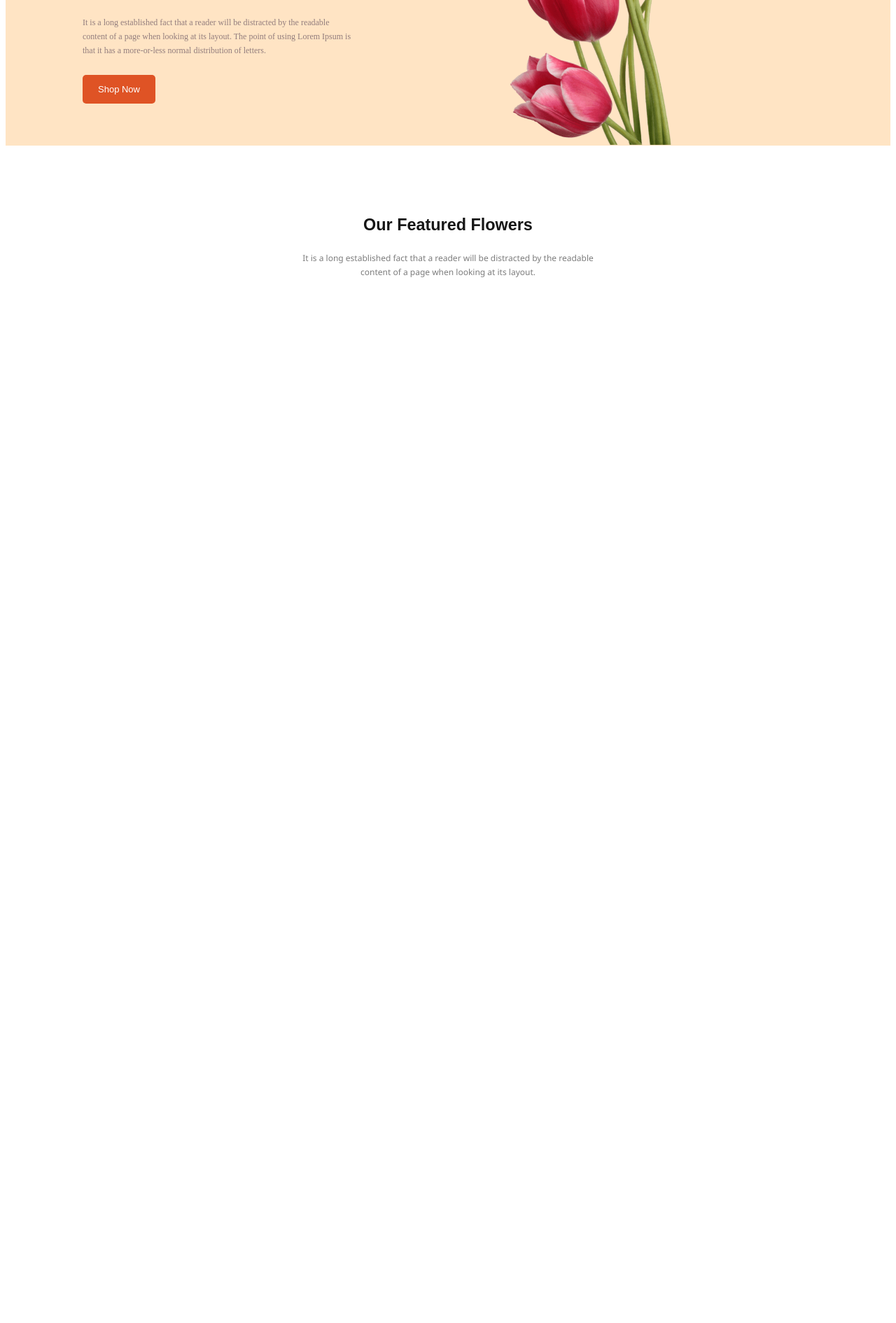
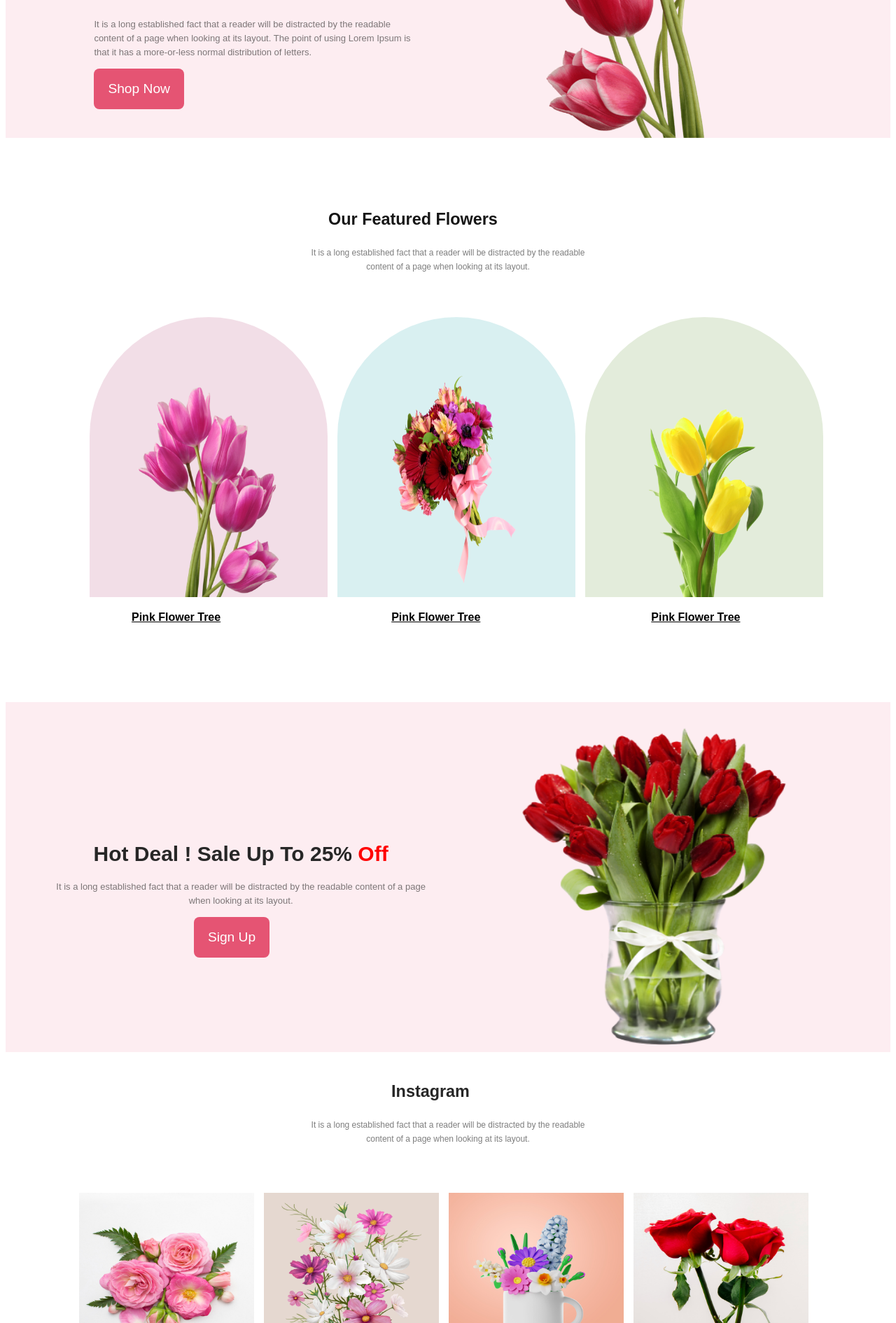
Before and after one commit to missionprogramming23/assignment-1, a plain HTML site: page assignment-1/index.html in a window 1280 px wide. Shown: the part 311-2201 px from the top of the page at 70% size. Before the commit the page ends 800 px from the top, so only its background shows below. Drawn offline with Linux system fonts and the light colour scheme.

Commit message:
finished my work

```diff
--- a/assignment-1/index.html
+++ b/assignment-1/index.html
@@ -7,29 +7,85 @@
     <link rel="stylesheet" href="style/style.css">
 </head>
 <body>
+  <div class="banner">
+    <div class="bbody">
+        <h1 id="h">Let's make beautiful flowers a part of your life.</h1>
+        <p id="ph">
+            It is a long established fact that a reader will be distracted by the readable  content of a page when looking at its layout. The point of using Lorem Ipsum is that it has a more-or-less normal distribution of letters.
+        </p>
+        <button class="btn">
+            Shop Now
+        </button>
+    </div>
+    <img id="p1" src="flower-shop-assignment-main/flower-shop-assignment-main/Flower Asset/pngwing 10.png" alt="">
+  </div>
 
-    <header class="head-pic">
-        <nav class="flex">
-        <h1 class="head">Let's make <br> beautiful flowers a <br> part of your life.</h1>
-        <p class="pp">
-            It is a long established fact that a reader will be distracted by the readable <br> content of a page when looking at its layout. The point of using Lorem Ipsum is <br> that it has a  more-or-less normal distribution of letters.
-        </p>
-        <button class="btm-color">Shop Now</button>
-
-    </nav>
-    <img class="pic" src="flower-shop-assignment-main/flower-shop-assignment-main/Flower Asset/pngwing 10.png" alt="">
-
-
-    </header>
     <div class="h3"><h3>Our Featured Flowers</h3></div>
     <p class="pp2">It is a long established fact that a reader will be distracted by the readable <br> content of a page when looking at its layout.</p>
 
+    <div class="div_flower">
+        <img class="c1" id="div_1st" src="flower-shop-assignment-main/flower-shop-assignment-main/Flower Asset/pngwing 6.png" alt="">
+        <img class="c1" id="div_2nd"src="flower-shop-assignment-main/flower-shop-assignment-main/Flower Asset/pngwing 5.png" alt="">
+        <img class="c1" id="div_3rd"src="flower-shop-assignment-main/flower-shop-assignment-main/Flower Asset/pngwing 7.png" alt="">
+
+        <ul>
+            <li>Pink Flower Tree</li>
+            <li>Pink Flower Tree</li>
+            <li>Pink Flower Tree</li>
+        </ul>
+
+   </div>
+
+   <div class="mid">
+    <div>
+        <h1 id="hb2">Hot Deal ! Sale Up To 25% <span style="color: red;">Off</span></h1>
+        <p id="ph2">
+            It is a long established fact that a reader will be distracted by the readable content of a page when looking at its layout.
+        </p>
+        <button class="btn2">
+            Sign Up
+        </button>
+    </div>
+    <img id="p1" src="flower-shop-assignment-main/flower-shop-assignment-main/Flower Asset/pngwing 8.png" alt="">
+  </div>
+  <div class="h4"><h3>Instagram</h3></div>
+    <p class="pp2">It is a long established fact that a reader will be distracted by the readable <br> content of a page when looking at its layout.</p>
+
+  <div class="fl2">
+    <div>
+    <img class="div_flower2" src="flower-shop-assignment-main/flower-shop-assignment-main/Flower Asset/Flower 01.png" alt="">
+    <img class="div_flower2" src="flower-shop-assignment-main/flower-shop-assignment-main/Flower Asset/Rectangle 4.png" alt="">
+    <img class="div_flower2" src="flower-shop-assignment-main/flower-shop-assignment-main/Flower Asset/Rectangle 5.png" alt="">
+    <img class="div_flower2" src="flower-shop-assignment-main/flower-shop-assignment-main/Flower Asset/Rectangle 6.png" alt="">
+    </div>
+</div>
+
     <main>
+        <div id="foo">
+            <div class="last">
 
+                <h1>Get The Latest Deals</h1>
+                <p>
+                    $30 coupon for first shopping
+                </p>
+
+                <input class="box" type="email" placeholder="Enter your email here...." name="" id="">
+
+                <button class="btnl">
+                    Subscribe
+                </button>
+            </div>
+        </div>
     </main>
 
     <footer>
-
+        <div class="bac">
+            <div class="venis">
+        <h3 class="foot"> <span style="color: #E55473;">Flower</span><span style="color: #FFFFFF;">Shop</span></h3>
+        <p id="fo">It is a long established fact that a reader will be distracted by the readable <br> content of a page when looking at its layout.</p>
+        <p id="finish">@2020-2023, FlowerShop.com. All rights reserved. </p>
+    </div>
+    </div>
     </footer>
 
 </body>
--- a/assignment-1/style/style.css
+++ b/assignment-1/style/style.css
@@ -1,44 +1,41 @@
-.head{
-     display: flex;
-     flex-direction: column;
-     font-size: 55px;
-     color: rgb(41, 38, 38);
-     font-family: Arial, Helvetica, sans-serif;
-     margin-left: 50px;
-     line-height: 58px;
+.banner{
+    display: flex;
+    height: 500px;
+    align-items: center;
+    justify-content: space-between;
+    background: rgba(229, 84, 115, 0.10);
+    font-family: Arial, Helvetica, sans-serif;
+    line-height: normal;
 }
-.pp{
-    font-size: 12px;
-    margin-bottom: 25px;
-    margin-left: 50px;
+.bbody{
+    margin-left: 10%;
+}
+#h{
+    font-size: 60px;
+    font-weight: 770;
+    color: #272727;
+}
+#ph{
+    font-size: small;
+    padding: 0px 100px 0px 0px;
+    font-family: Arial, Helvetica, sans-serif;
     line-height: 20px;
-    color: rgb(146, 125, 125);
-
+    color: rgba(39, 39, 39, 0.60);
 
 }
-.btm-color{
-    color: white;
+.btn{
     border: none;
-    font-size: 10px;
-    padding: 13px 22px;
-    border-radius: 5px;
-    background-color: rgb(223, 83, 37);
-    margin-left: 50px;
-    font-size: 13px;
+    padding: 18px 20px;
+    background-color: #E55473;
+    border-radius: 8px;
+    color: #FFF;
+    font-size: larger;
 }
-.flex{
-    padding: 60px 60px;
-
-
-}
-nav{
-
-
-}
-.head-pic{
-    display: flex;
-    background-color: bisque;
-
+#p1{
+    height: 470px;
+    width: 400px;
+    margin-right: 10%;
+    padding: 30px 10px 0px 60px;
 
 }
 .pic{
@@ -50,17 +47,185 @@ nav{
 }
 .h3{
     text-align: center;
-    margin-top: 100px;
     font-size: 20px;
     font-family: Arial, Helvetica, sans-serif;
     color: rgb(22, 22, 22);
+    padding: 80px 100px 0px 0px;
 }
 .pp2{
     color: rgba(39, 39, 39, 0.60);
 text-align: center;
-font-family: 'Segoe UI', Tahoma, Geneva, Verdana, sans-serif;
+font-family: Arial, Helvetica, sans-serif;
 font-size: 12px;
 font-style: normal;
 font-weight: 200;
 line-height: 20px;
+padding-bottom: 50px;
 }
+ul >li{
+    display: flex;
+    display: inline-flex;
+    text-align: center;
+    padding: 0px 30px;
+    margin-left: 90px;
+    margin-right: 90px;
+    font-family: Arial, Helvetica, sans-serif;
+    font-weight: 700;
+    text-decoration-line: underline;
+
+}
+
+.div_flower{
+    background: #FFF;
+    width: 100%;
+    height: 500px;
+    margin-left: 20px;
+    margin-right: 20px;
+}
+
+#div_1st{
+    margin-left: 100px;
+    padding: 100px 70px 0px 70px;
+    width: 200px;
+    height: 300px;
+    background: rgba(167, 33, 98, 0.15);
+}
+
+#div_2nd{
+    margin-left: 10px;
+    padding: 80px 70px 20px 70px;
+    width: 200px;
+    height: 300px;
+    background: rgba(5, 151, 160, 0.15);
+}
+
+#div_3rd{
+    margin-right: 100px;
+    margin-left: 10px;
+    padding: 100px 70px 0px 70px;
+    width: 200px;
+    height: 300px;
+    background: rgba(71, 125, 17, 0.15);
+}
+
+.c1{
+    width: 464px;
+    height: 538px;
+    flex-shrink: 0;
+    border-radius: 300px 300px 0px 0px;
+
+}
+#hb2{
+    font-size: 30px;
+    font-weight: 770;
+    color: #272727;
+    margin-top: 200px;
+    align-content: center;
+    text-align: center
+
+}
+#ph2{
+    font-size: small;
+    text-align: center;
+    font-family: Arial, Helvetica, sans-serif;
+    line-height: 20px;
+    color: rgba(39, 39, 39, 0.60);
+    padding-right: 10%;
+    padding-left: 10%;
+
+}
+.btn2{
+    border: none;
+    background-color: #E55473;
+    border-radius: 8px;
+    color: #FFF;
+    font-size: larger;
+    margin-left: 40%;
+    padding: 18px 20px;
+}
+.mid{
+    display: flex;
+    height: 500px;
+    background: rgba(229, 84, 115, 0.10);
+    font-family: Arial, Helvetica, sans-serif;
+    line-height: normal;
+    margin-top: 50px;
+}
+.c2{
+    width: 464px;
+    height: 538px;
+    flex-shrink: 0;
+
+}
+.h4{
+    text-align: center;
+    font-size: 20px;
+    font-family: Arial, Helvetica, sans-serif;
+    font-weight: bolder;
+    color: #272727;
+    padding: 20px 50px 0px 0px;
+}
+.div_flower2{
+    padding: 5px;
+    width: 250px;
+    height: 250px;
+    align-items: center;
+}
+.fl2{
+    margin: 0px 80px 0px 100px;
+}
+
+.last{
+    margin: 60px 100px 0px 100px;
+    text-align: center;
+    padding: 100px 100px 0px 100px;
+    height: 300px;
+    align-items: center;
+}
+#foo{
+    background-image: url('../flower-shop-assignment-main/Rectangle\ 9.png');
+    margin: 60px 100px 0px 100px;
+}
+.box{
+    width: 450px;
+    height: 40px;
+    border: none;
+    border-radius: 5px;
+}
+.btnl{
+    border: none;
+    padding: 13px 20px;
+    background-color: #E55473;
+    border-radius: 8px;
+    margin-left: 5px;
+}
+.foot{
+    text-align: center;
+    font-size: xx-large;
+    font-weight: 900;
+    margin-top: 100px;
+
+}
+.venis{
+    margin: 60px 100px 0px 100px;
+    padding-top: 1px;
+}
+#fo{
+    color: rgba(245, 235, 235, 0.9);
+text-align: center;
+font-size: 9px;
+font-weight: 400;
+line-height: 20px;
+}
+#finish{
+    color: rgba(255, 255, 255, 0.40);
+    text-align: center;
+    font-size: 10px;
+    font-weight: 200;
+    line-height: normal;
+}
+.bac{
+    background-color: black;
+    height: 300px;
+    margin: 60px 100px 0px 100px;
+}
```
Also changed, not shown: assignment-1/flower-shop-assignment-main/Rectangle 9.png (added).
